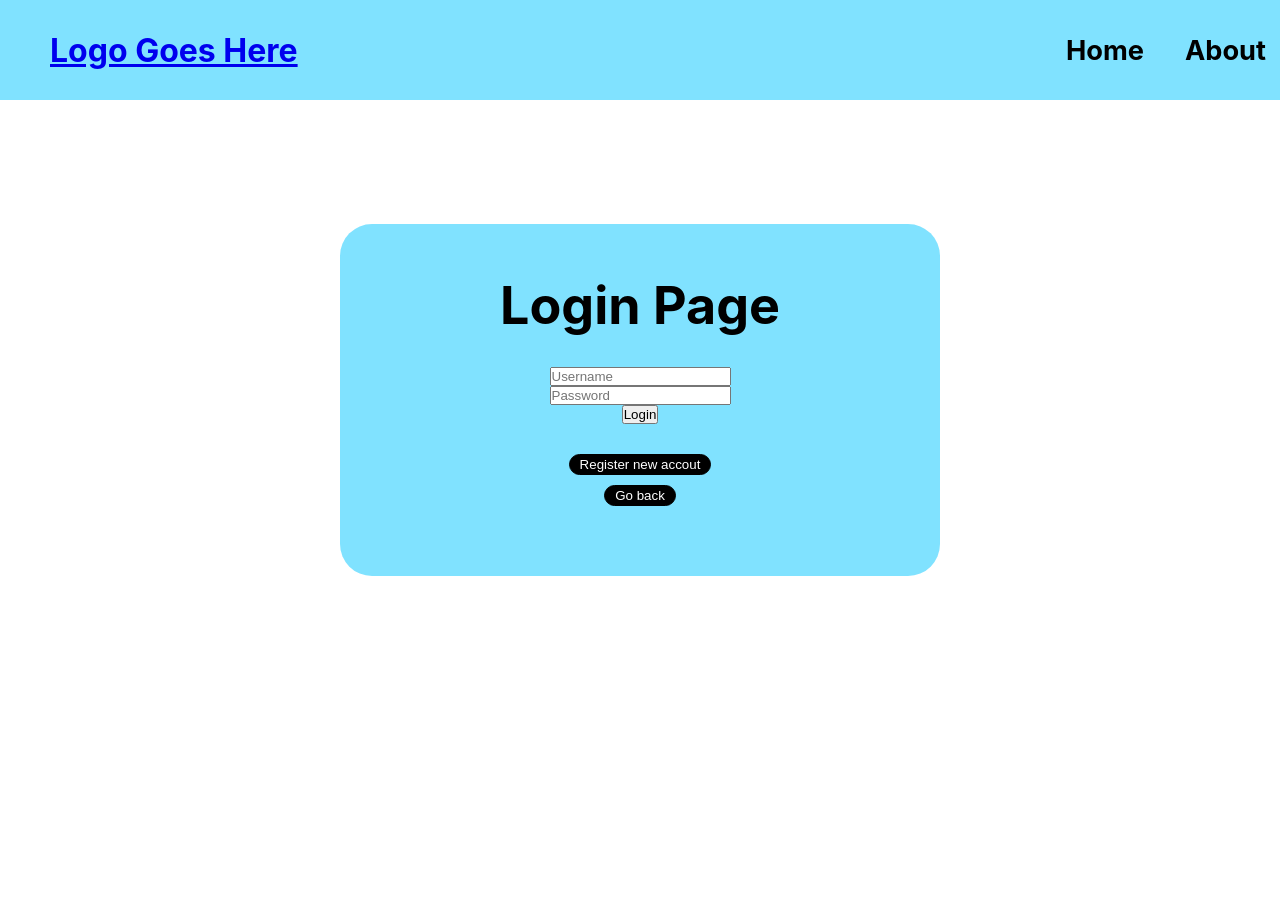
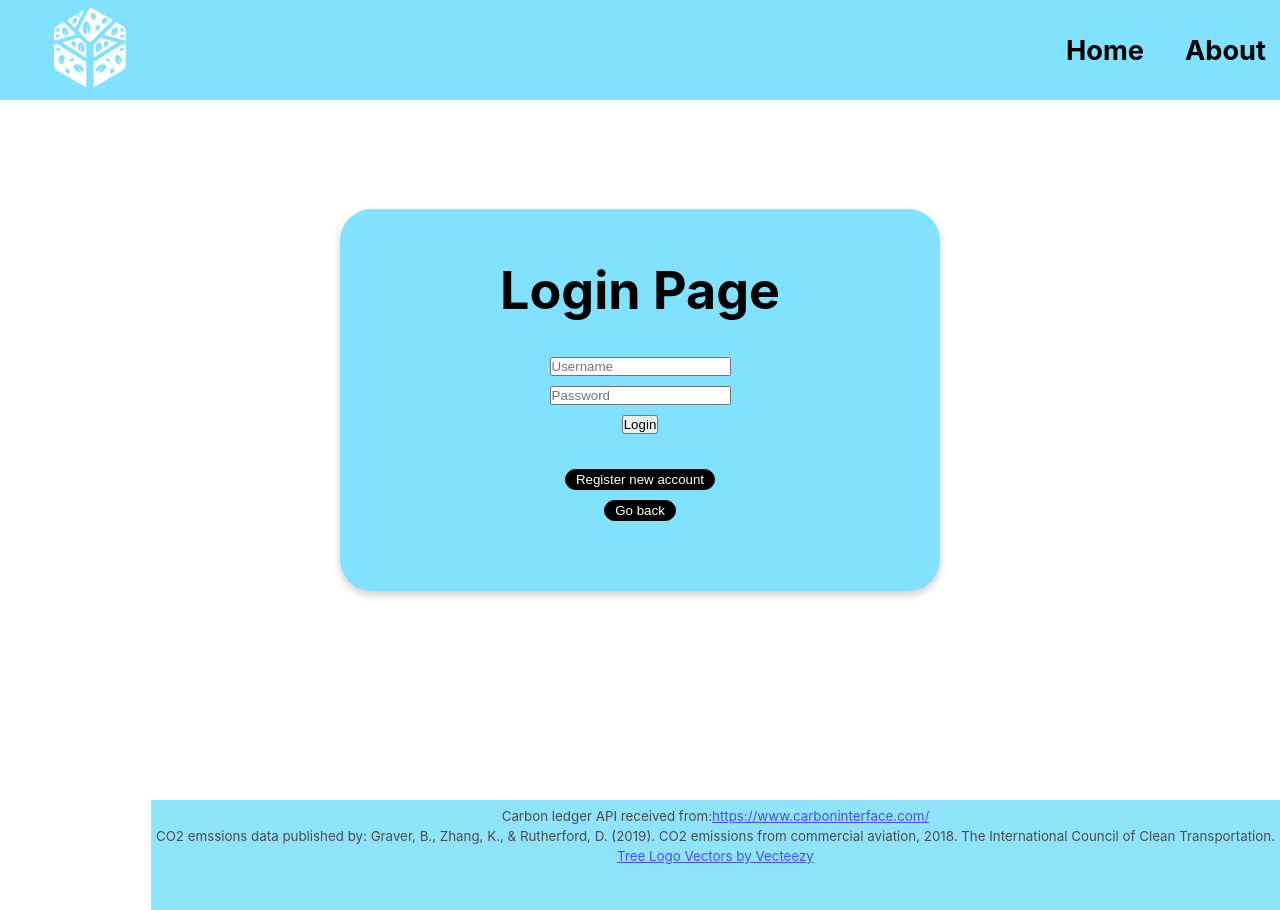
Before and after one commit to The-Orange-Dot/carbon-emission-app, a React (Create React App) app: page /login in a window 1280 px wide. Before the commit the page ends 800 px from the top, so only its background shows below. Built offline with nearby package versions, Linux system fonts and the light colour scheme; data requests are answered from the project's data file.

Commit message:
Add sources, styling for registration screen and logo

```diff
--- a/src/App.css
+++ b/src/App.css
@@ -22,8 +22,19 @@
 
 .homepage-container {
   padding: 120px;
+  padding-bottom: 90px;
 }
 
 .carbon-estimate-btn {
   margin-top: 10px;
 }
+
+.footer-container {
+  background-color: #61dafb;
+  height: 100px;
+  opacity: 70%;
+  display: flex;
+  justify-self: flex-end;
+  padding: 5px;
+  flex-direction: column;
+}
--- a/src/App.js
+++ b/src/App.js
@@ -8,6 +8,7 @@ import UserInfo from "./Components/userInfo/UserInfo";
 import Welcome from "./Components/welcome/Welcome";
 import NavBar from "./Components/navBar/NavBar";
 import FlightEstimate from "./Components/FlightEstimate";
+import Footer from "./Components/Footer";
 
 function App() {
   //Default if user isn't logged in
@@ -98,6 +99,7 @@ function App() {
           <Welcome />
         </Route>
       </Switch>
+      <Footer />
     </div>
   );
 }
--- a/src/Components/Footer.js
+++ b/src/Components/Footer.js
@@ -1,3 +1,28 @@
-<a href="https://www.vecteezy.com/free-vector/tree-logo">
-  Tree Logo Vectors by Vecteezy
-</a>;
+const Footer = () => {
+  return (
+    <div className="footer-container">
+      <div>
+        <small>Carbon ledger API received from:</small>
+        <a href="https://www.carboninterface.com/">
+          <small>https://www.carboninterface.com/</small>
+        </a>
+      </div>
+
+      <div>
+        <small>CO2 emssions data published by: </small>
+        <small>
+          Graver, B., Zhang, K., & Rutherford, D. (2019). CO2 emissions from
+          commercial aviation, 2018. The International Council of Clean
+          Transportation.
+        </small>
+      </div>
+      <div>
+        <a href="https://www.vecteezy.com/free-vector/tree-logo">
+          <small>Tree Logo Vectors by Vecteezy</small>
+        </a>
+      </div>
+    </div>
+  );
+};
+
+export default Footer;
--- a/src/Components/homepage/Homepage.js
+++ b/src/Components/homepage/Homepage.js
@@ -91,7 +91,7 @@ function Homepage({ user, loggedIn, setUser, setLoggedIn }) {
             </div>
           </div>
           <div className="data">
-            <h2>Average emission per country</h2>
+            <h2>Average aviation emission per country</h2>
             <small>Statistics taken from 2018</small>
             <WorldDataCard worldData={worldData} />
           </div>
--- a/src/Components/login/Login.css
+++ b/src/Components/login/Login.css
@@ -8,6 +8,7 @@
   /* Change color to whatever you guys like */
   background-color: #80e2ff;
   border-radius: 2rem;
+  box-shadow: 0 4px 8px 0 rgba(0, 0, 0, 0.2);
 }
 
 .login-container {
@@ -26,11 +27,17 @@
 }
 
 .new-account-form-container {
-  width: 1000px;
-  height: 600px;
+  width: 900px;
+  height: 550px;
   background-color: #80e2ff;
   position: absolute;
   z-index: 1;
+  display: flex;
+  justify-content: center;
+  align-items: center;
+  flex-direction: column;
+  border-radius: 2rem;
+  box-shadow: 0 4px 8px 0 rgba(0, 0, 0, 0.2);
 }
 
 .register-form-container,
@@ -60,3 +67,11 @@ button {
   padding-left: 10px;
   padding-right: 10px;
 }
+
+.new-account-form-container > div {
+  margin-bottom: 15px;
+}
+
+.new-account-form-container > div > img {
+  width: 250px;
+}
--- a/src/Components/login/Login.js
+++ b/src/Components/login/Login.js
@@ -55,7 +55,7 @@ function Login({ setUser, setLoggedIn }) {
             <input type="submit" name="submit" value="Login" />
           </form>
           <button onClick={() => setHideNewForm(false)}>
-            Register new accout
+            Register new account
           </button>
           <Link to="/home">
             <button>Go back</button>
--- a/src/Components/login/NewAccountForm.js
+++ b/src/Components/login/NewAccountForm.js
@@ -1,9 +1,13 @@
 import "./Login.css";
+import logo from "../../images/treeLogo.png";
 
 const NewAccountForm = ({ hideNewForm }) => {
   return (
     <div className={hideNewForm ? "hidden" : "new-account-form-container"}>
-      <h1>Register a new account!</h1>
+      <div>
+        <img src={logo} alt="logo" />
+        <h2>Register a new account!</h2>
+      </div>
       <div className="register-form-container">
         <form action="" className="register-form">
           <input type="text" placeholder="Username" />
--- a/src/Components/navBar/NavBar.css
+++ b/src/Components/navBar/NavBar.css
@@ -37,12 +37,6 @@
   justify-content: space-between;
 }
 
-.user-info-container img {
-  width: 70px;
-  height: 70px;
-  border-radius: 50%;
-}
-
 .user-info-container img:hover {
   opacity: 60%;
 }
@@ -68,3 +62,14 @@
   margin-top: 30px;
   color: red;
 }
+
+.user-info-container img {
+  width: 80px;
+  height: 80px;
+  object-fit: cover;
+  padding-right: 50px;
+}
+
+form > input {
+  margin: 5px;
+}
--- a/src/Components/navBar/NavBar.js
+++ b/src/Components/navBar/NavBar.js
@@ -1,6 +1,7 @@
 import "./NavBar.css";
 import { NavLink } from "react-router-dom";
 import React from "react";
+import logo from "../../images/treeLogo.png";
 
 function NavBar({ loggedIn, user, setUser, setLoggedIn }) {
   //Style for navbar links
@@ -15,7 +16,7 @@ function NavBar({ loggedIn, user, setUser, setLoggedIn }) {
     <div className="navbar-container">
       <div className="user-info-container">
         <NavLink to="/home">
-          <h1>Logo Goes Here</h1>
+          <img src={logo} alt="logo" className="logo" />
         </NavLink>
       </div>
       <div className="nav-buttons">
--- a/src/Components/welcome/Welcome.js
+++ b/src/Components/welcome/Welcome.js
@@ -1,5 +1,6 @@
 import "./Welcome.css";
 import { NavLink } from "react-router-dom";
+import logo from "../../images/treeLogo.png";
 
 function Welcome() {
   const linkStyle = {
```
Also changed, not shown: src/images/treeLogo.png (added), 1 other file (tests, documents, lock files or other folders).
